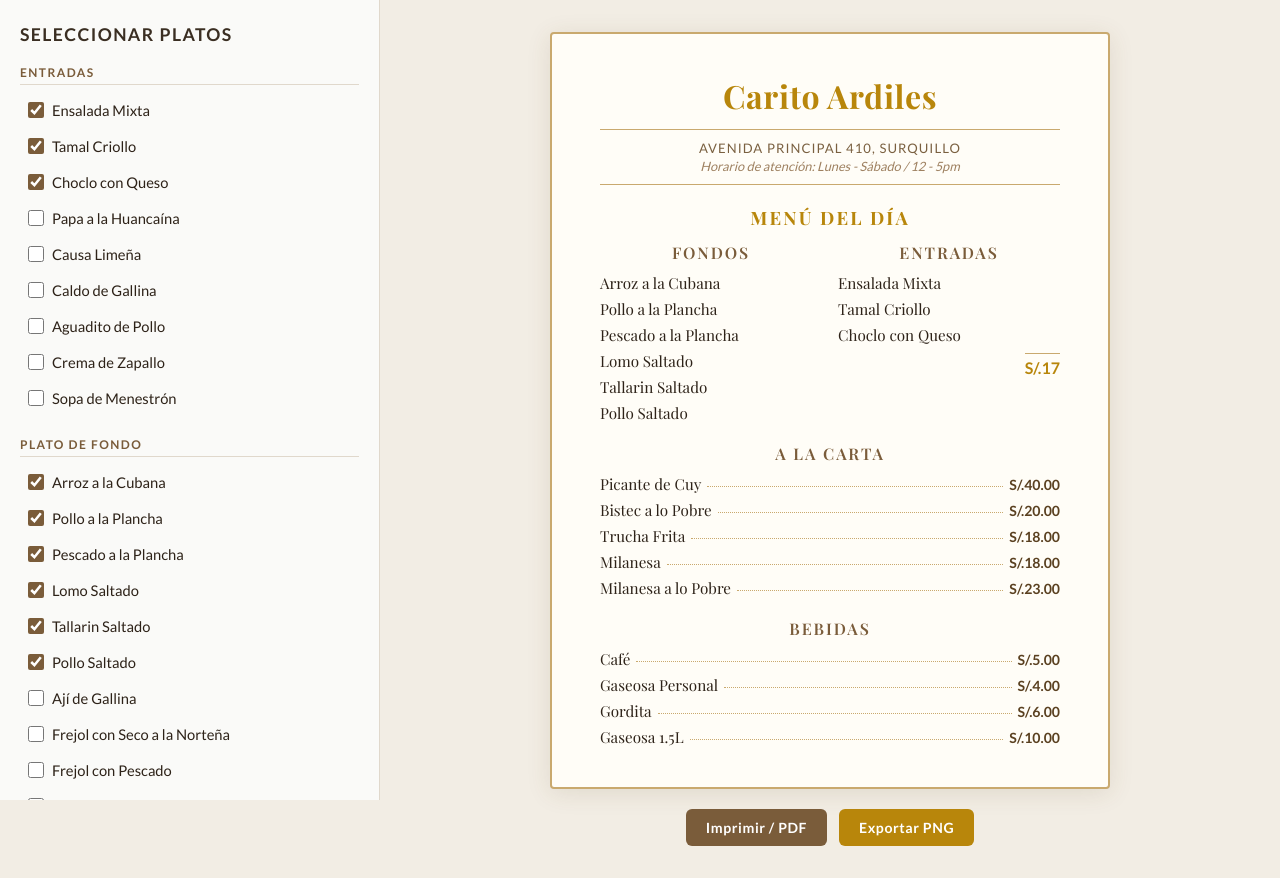
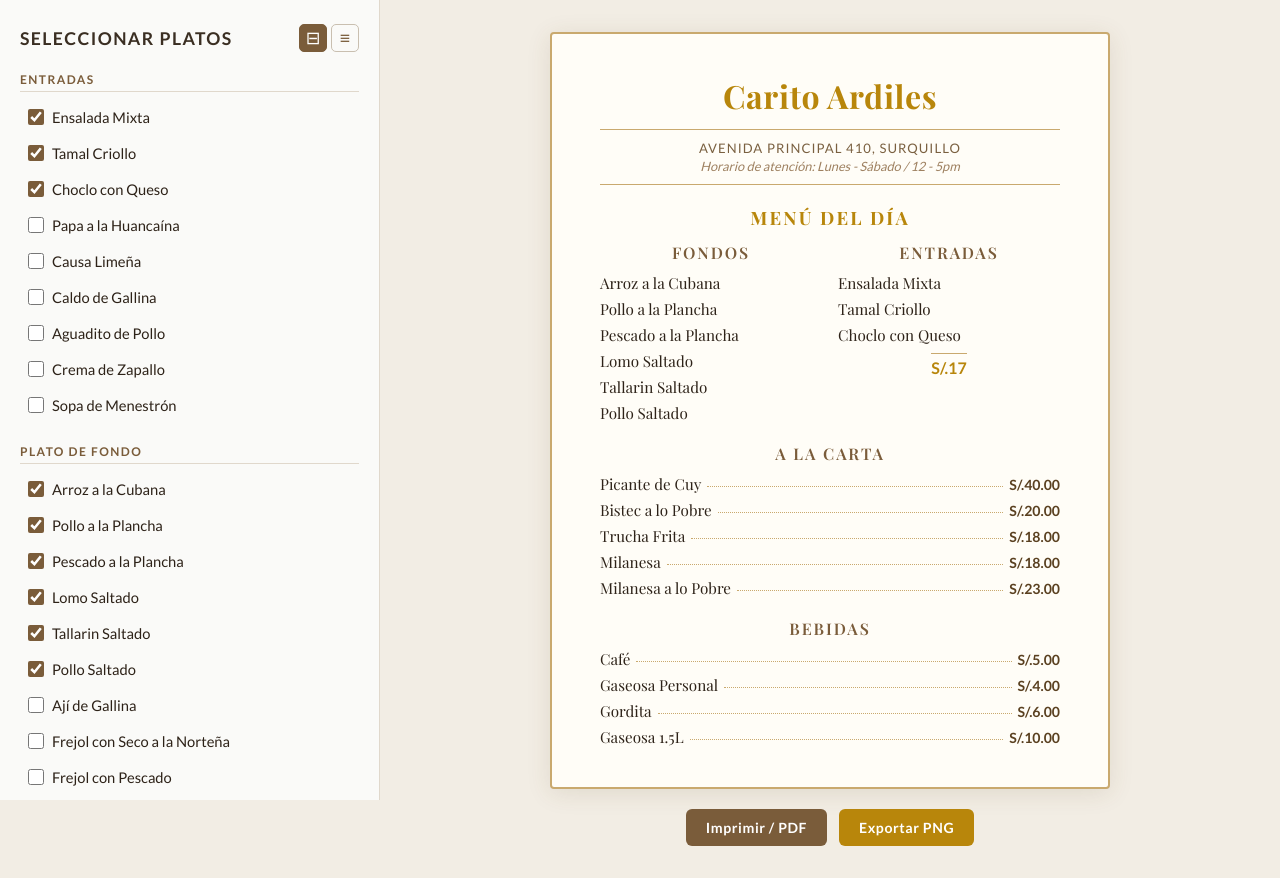
Before and after one commit to cma208/menu-generator, a React (Vite) app: page / in a window 1280 px wide. Built offline with nearby package versions, Linux system fonts and the light colour scheme.

Commit message:
FEATURE TOGGLE
Added toggle for changing between columns and list mode

```diff
--- a/src/App.jsx
+++ b/src/App.jsx
@@ -6,6 +6,7 @@ import MenuPreview from './components/MenuPreview/MenuPreview.jsx';
 export default function App() {
   const [dishes, setDishes] = useState(initialDishes);
   const [activeIds, setActiveIds] = useState(new Set(initialDishes.filter((d) => d.regular).map((d) => d.id)));
+  const [menuLayout, setMenuLayout] = useState('paired');
 
   function handleToggle(id) {
     setActiveIds((prev) => {
@@ -33,8 +34,10 @@ export default function App() {
         activeIds={activeIds}
         onToggle={handleToggle}
         onAddDish={handleAddDish}
+        menuLayout={menuLayout}
+        onToggleLayout={setMenuLayout}
       />
-      <MenuPreview activeDishes={activeDishes} />
+      <MenuPreview activeDishes={activeDishes} menuLayout={menuLayout} />
     </div>
   );
 }
--- a/src/components/MenuPreview/MenuPreview.jsx
+++ b/src/components/MenuPreview/MenuPreview.jsx
@@ -1,12 +1,12 @@
 import { useRef } from 'react';
-import { groupByCategory } from '../../data/initialDishes.js';
+import { CATEGORY_ORDER, groupByCategory } from '../../data/initialDishes.js';
 import MenuHeader from './MenuHeader.jsx';
 import MenuSection from './MenuSection.jsx';
 import ExportButtons from './ExportButtons.jsx';
 
 const SOLO_CATEGORIES = ['carte', 'beberage'];
 
-export default function MenuPreview({ activeDishes }) {
+export default function MenuPreview({ activeDishes, menuLayout }) {
   const menuRef = useRef();
   const grouped = groupByCategory(activeDishes);
   const hasContent = activeDishes.length > 0;
@@ -21,6 +21,19 @@ export default function MenuPreview({ activeDishes }) {
       >
         <MenuHeader />
         {hasContent ? (
+          menuLayout === 'list' ? (
+            CATEGORY_ORDER.map((category) =>
+              grouped[category] ? (
+                <MenuSection
+                  key={category}
+                  category={category}
+                  dishes={grouped[category]}
+                  centered={category === 'main_dish' || category === 'appetizer'}
+                  showPrice={category === 'main_dish'}
+                />
+              ) : null
+            )
+          ) : (
             <>
               {hasPaired && (
                 <div className="menu-paired-block">
@@ -30,7 +43,7 @@ export default function MenuPreview({ activeDishes }) {
                       <MenuSection category="main_dish" dishes={grouped['main_dish']} />
                     )}
                     {grouped['appetizer'] && (
-                    <MenuSection category="appetizer" dishes={grouped['appetizer']} />
+                      <MenuSection category="appetizer" dishes={grouped['appetizer']} showPrice />
                     )}
                   </div>
                 </div>
@@ -41,6 +54,7 @@ export default function MenuPreview({ activeDishes }) {
                 ) : null
               )}
             </>
+          )
         ) : (
           <p className="menu-empty">Selecciona platos para armar el menú.</p>
         )}
--- a/src/components/MenuPreview/MenuSection.jsx
+++ b/src/components/MenuPreview/MenuSection.jsx
@@ -7,15 +7,13 @@ const CATEGORY_LABELS = {
 
 const MENU_FIXED_PRICE = 'S/.17';
 
-export default function MenuSection({ category, dishes }) {
-  const isMainDish = category === 'main_dish';
-  const isAppetizer = category === 'appetizer';
-  const hasNoPrice = isMainDish || category === 'appetizer';
+export default function MenuSection({ category, dishes, centered, showPrice }) {
+  const hasNoPrice = category === 'main_dish' || category === 'appetizer';
 
   return (
     <section className="menu-section">
       <h2 className="menu-section-title">{CATEGORY_LABELS[category]}</h2>
-      <div className="menu-items">
+      <div className={`menu-items${centered ? ' menu-items--centered' : ''}`}>
         {dishes.map((dish) => (
           <div key={dish.id} className="menu-item">
             {hasNoPrice ? (
@@ -32,7 +30,7 @@ export default function MenuSection({ category, dishes }) {
           </div>
         ))}
       </div>
-      {isAppetizer && (
+      {showPrice && (
         <div className="menu-fixed-price-row">
           <span className="menu-fixed-price">{MENU_FIXED_PRICE}</span>
         </div>
--- a/src/components/SelectionPanel/SelectionPanel.jsx
+++ b/src/components/SelectionPanel/SelectionPanel.jsx
@@ -2,12 +2,30 @@ import { CATEGORY_ORDER, groupByCategory } from '../../data/initialDishes.js';
 import CategoryGroup from './CategoryGroup.jsx';
 import AddDishForm from './AddDishForm.jsx';
 
-export default function SelectionPanel({ dishes, activeIds, onToggle, onAddDish }) {
+export default function SelectionPanel({ dishes, activeIds, onToggle, onAddDish, menuLayout, onToggleLayout }) {
   const grouped = groupByCategory(dishes);
 
   return (
     <aside className="selection-panel">
-      <h2 className="panel-title">Seleccionar platos</h2>
+      <div className="panel-title-row">
+        <h2 className="panel-title">Seleccionar platos</h2>
+        <div className="layout-toggle">
+          <button
+            className={`layout-toggle-btn${menuLayout === 'paired' ? ' active' : ''}`}
+            onClick={() => onToggleLayout('paired')}
+            title="Vista columnas"
+          >
+            ⊟
+          </button>
+          <button
+            className={`layout-toggle-btn${menuLayout === 'list' ? ' active' : ''}`}
+            onClick={() => onToggleLayout('list')}
+            title="Vista lista"
+          >
+            ≡
+          </button>
+        </div>
+      </div>
       {CATEGORY_ORDER.map((category) =>
         grouped[category] ? (
           <CategoryGroup
--- a/src/styles/menu.css
+++ b/src/styles/menu.css
@@ -112,6 +112,10 @@
   gap: 6px;
 }
 
+.menu-items--centered {
+  align-items: center;
+}
+
 .menu-item {
   display: flex;
   align-items: baseline;
@@ -143,7 +147,7 @@
 /* Fixed price row for main_dish */
 .menu-fixed-price-row {
   display: flex;
-  justify-content: flex-end;
+  justify-content: center;
   margin-top: 8px;
 }
 
--- a/src/styles/selection.css
+++ b/src/styles/selection.css
@@ -11,13 +11,53 @@
   font-family: 'Lato', sans-serif;
 }
 
+.panel-title-row {
+  display: flex;
+  align-items: center;
+  justify-content: space-between;
+  margin-bottom: 20px;
+}
+
 .panel-title {
   font-size: 1.1rem;
   font-weight: 700;
   color: #3a2e22;
-  margin: 0 0 20px 0;
+  margin: 0;
   text-transform: uppercase;
   letter-spacing: 0.08em;
+}
+
+.layout-toggle {
+  display: flex;
+  gap: 4px;
+}
+
+.layout-toggle-btn {
+  font-family: 'Lato', sans-serif;
+  font-size: 1.1rem;
+  line-height: 1;
+  width: 28px;
+  height: 28px;
+  display: flex;
+  align-items: center;
+  justify-content: center;
+  background: transparent;
+  border: 1px solid #c9bfb0;
+  border-radius: 5px;
+  color: #7a5c3a;
+  cursor: pointer;
+  transition: background 0.15s, color 0.15s, border-color 0.15s;
+}
+
+.layout-toggle-btn:hover {
+  background: #f0ebe3;
+  border-color: #7a5c3a;
+}
+
+.layout-toggle-btn.active {
+  background: #7a5c3a;
+  border-color: #7a5c3a;
+  color: #fff;
 }
 
 /* Category Group */
```
Lines whose indentation alone changed are shown as unchanged.
